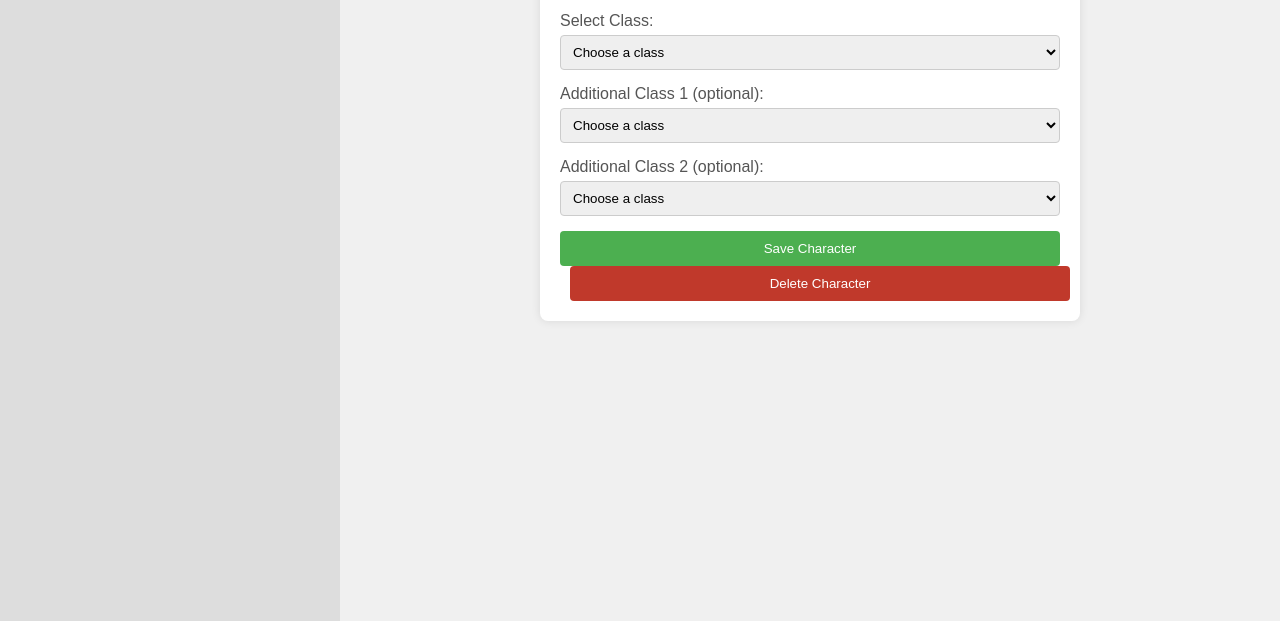
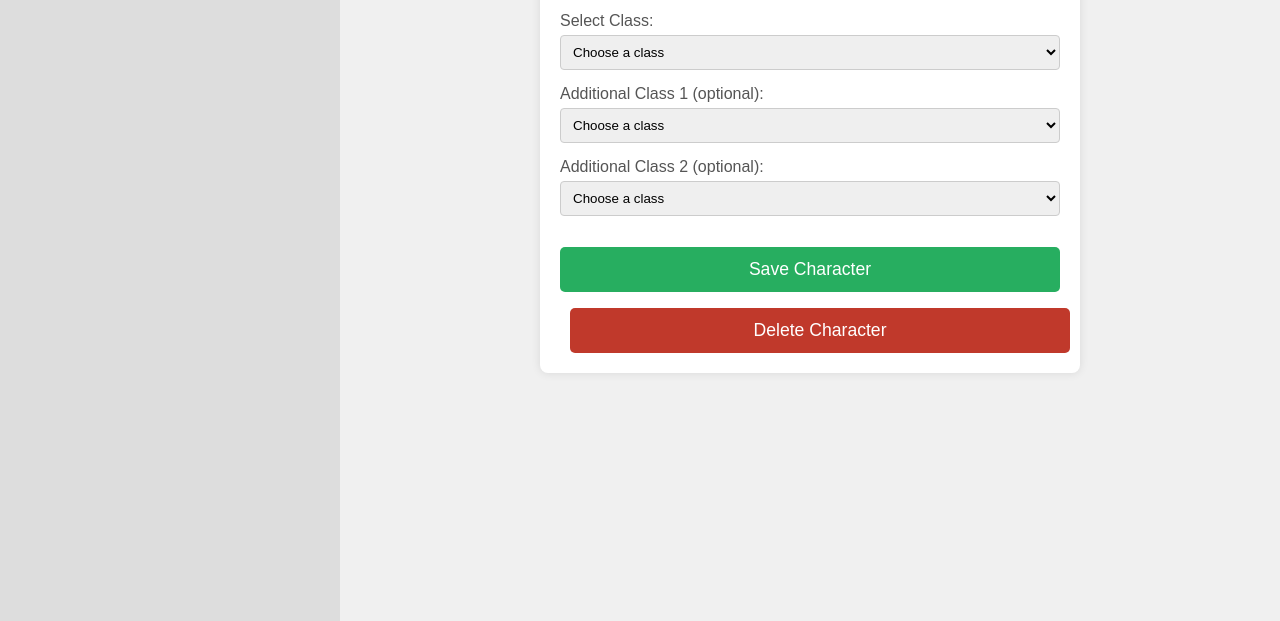
Before and after one commit to osubriany/MainPicker, a website: page index.html in a window 1280 px wide. Shown: the part 179-800 px from the top of the page. Drawn offline with Linux system fonts and the light colour scheme; no server answers.

Commit message:
Add logging for database delete operation in server.js

```diff
--- a/MainPicker.css
+++ b/MainPicker.css
@@ -58,6 +58,28 @@ button {
 button:hover {
     background-color: #45a049;
 }
+
+#saveButton, #deleteButton {
+    width: 100%;
+    font-size: 1.1em;
+    padding: 12px;
+    border: none;
+    border-radius: 5px;
+    margin-top: 16px;
+    display: block;
+}
+
+#saveButton {
+    background: #27ae60;
+    color: white;
+    margin-bottom: 10px;
+}
+
+#deleteButton {
+    background: #c0392b;
+    color: white;
+    margin-bottom: 0;
+}
 #specSelect, label[for="specSelect"], #specSelect1, label[for="specSelect1"], #specSelect2, label[for="specSelect2"] {
     display: none;
 }
--- a/server.js
+++ b/server.js
@@ -42,10 +42,12 @@ app.post('/save', async (req, res) => {
   if (name.endsWith('-delete')) {
     realName = name.replace(/-delete$/, '');
     isDelete = true;
+    console.log(`[DELETE] Attempting to delete character: '${realName}'`);
   }
   try {
     if (isDelete) {
-      await pool.query('DELETE FROM characters WHERE name = $1', [realName]);
+      const result = await pool.query('DELETE FROM characters WHERE name = $1', [realName]);
+      console.log(`[DELETE] Rows affected: ${result.rowCount}`);
     } else {
       await pool.query(
         `INSERT INTO characters (name, main_class, additional_classes)
@@ -56,6 +58,7 @@ app.post('/save', async (req, res) => {
     }
     res.json({ success: true });
   } catch (err) {
+    console.error('[ERROR]', err);
     res.status(500).json({ error: err.message });
   }
 });
```
